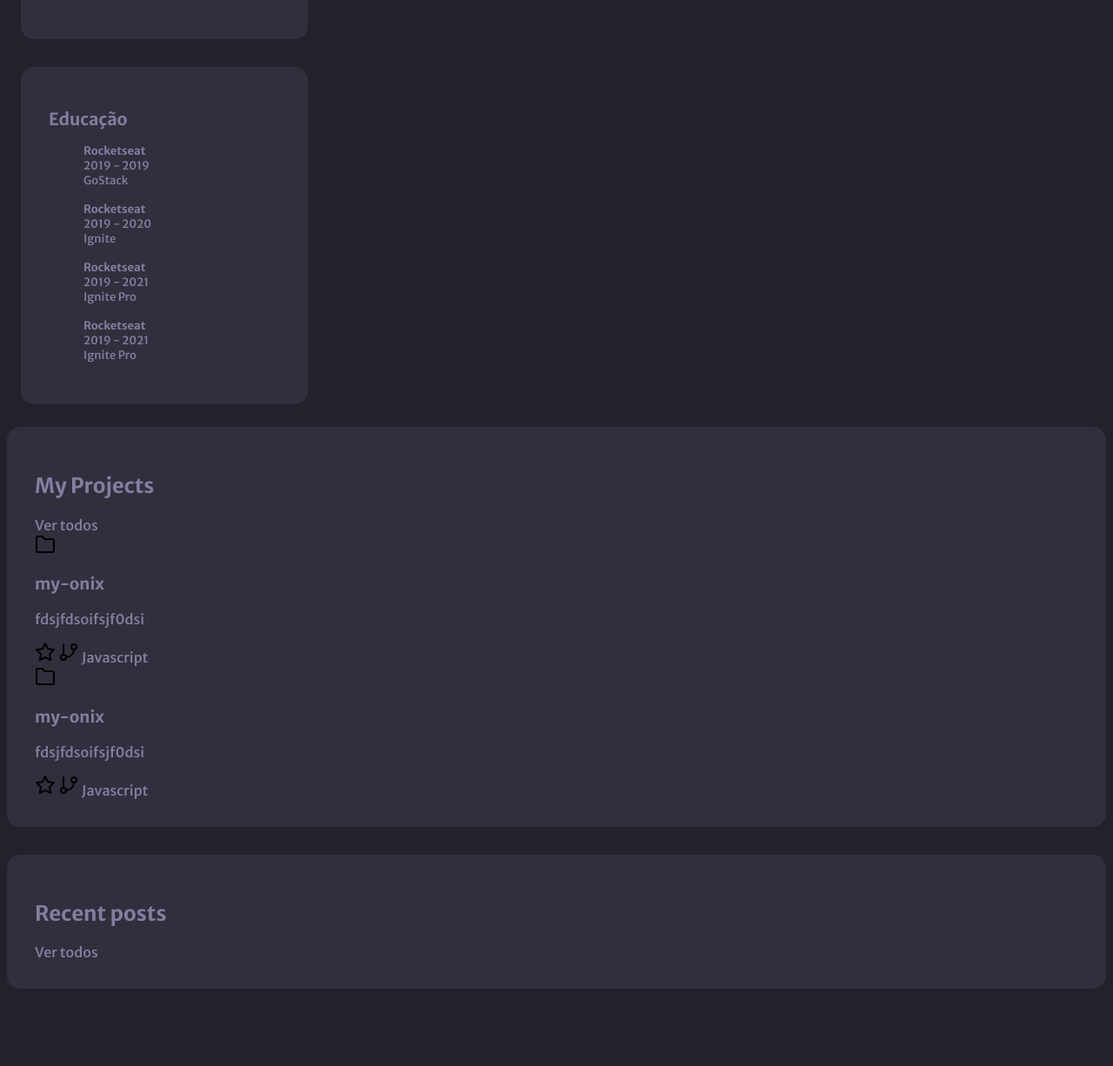
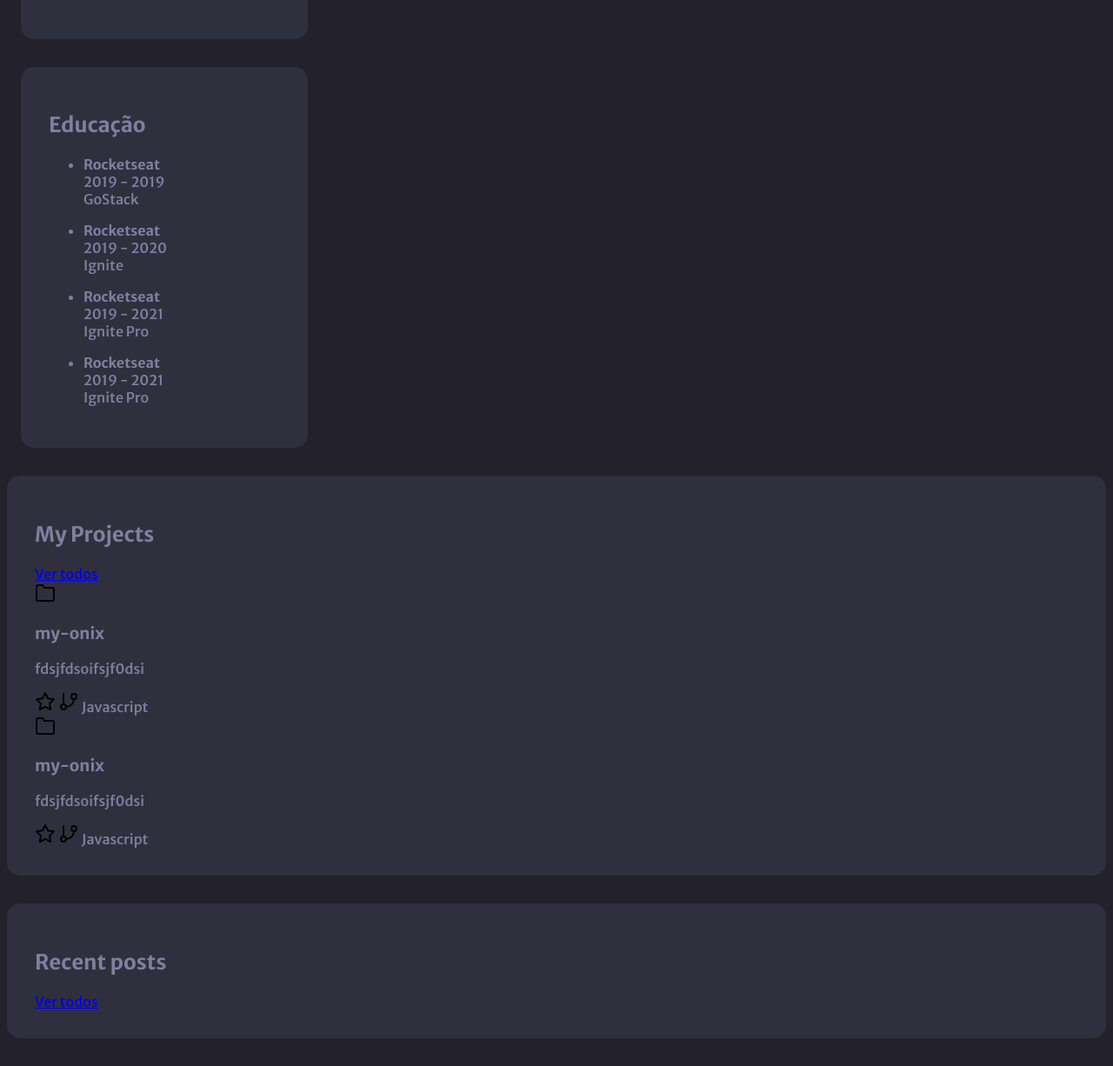
Before and after one commit to AnnaClaraCardoso/Rocketseat_Desafio-Portifolio, a plain HTML site: page index.html in a window 1280 px wide. Shown: the part 1530-2756 px from the top of the page at 87% size. Before the commit the page ends 2699 px from the top, so only its background shows below. Drawn offline with Linux system fonts and the light colour scheme.

Commit message:
Update index.html

```diff
--- a/index.html
+++ b/index.html
@@ -19,6 +19,7 @@
 <body>
     <div class="grid-container">
         <aside> <!-- elemento html semântico para contéudo lateral -->
+
             <section class="profile">
                 <img id="profile-picture" src="https://github.com/AnnaClaraCardoso.png" alt="">
                 <h1 id="profile_full-name">Anna Clara Cardoso Martins</h1>
@@ -113,11 +114,8 @@
                 </ul>
             </section>
 
-            <section class="card education">
-                <div class="card-header">
+            <section class="education">
                 <h2>Educação</h2>
-                </div>
-                <div class="card-content">
                 <ul>
                     <li>
                         <span>Rocketseat</span><br>
@@ -140,8 +138,8 @@
                         <span>Ignite Pro</span>
                     </li>
                 </ul>
-                </div>
             </section>
+
         </aside>
 
         <main>
@@ -150,16 +148,18 @@
 
                 <header>
                     <h2>My Projects</h2>
-                    <span>Ver todos</span>
+                    <a href="#" alt="see-all-projects">Ver todos</a>
                 </header>
 
                 <div class="projects-content-container">
 
                     <div class="project-card">
+
                         <div class="card-header">
                             <img src="assets/folder.svg" alt="">
                             <h3>my-onix</h3>
                         </div>
+
                         <div class="card-body">
                             <p>fdsjfdsoifsjf0dsi</p>
                             <span class="favorite">
@@ -175,6 +175,7 @@
                                 <span class="programmingLanguage">Javascript</span>
                             </span>
                         </div>
+
                     </div>
 
                     <div class="project-card">
@@ -209,7 +210,7 @@
             <section class="recent-posts-section">
                 <header>
                     <h2>Recent posts</h2>
-                    <span>Ver todos</span>
+                    <a href="#" alt="see-all-posts">Ver todos</a>
                 </header>
                 <div></div>
             </section>
```
Lines whose indentation alone changed are shown as unchanged.
